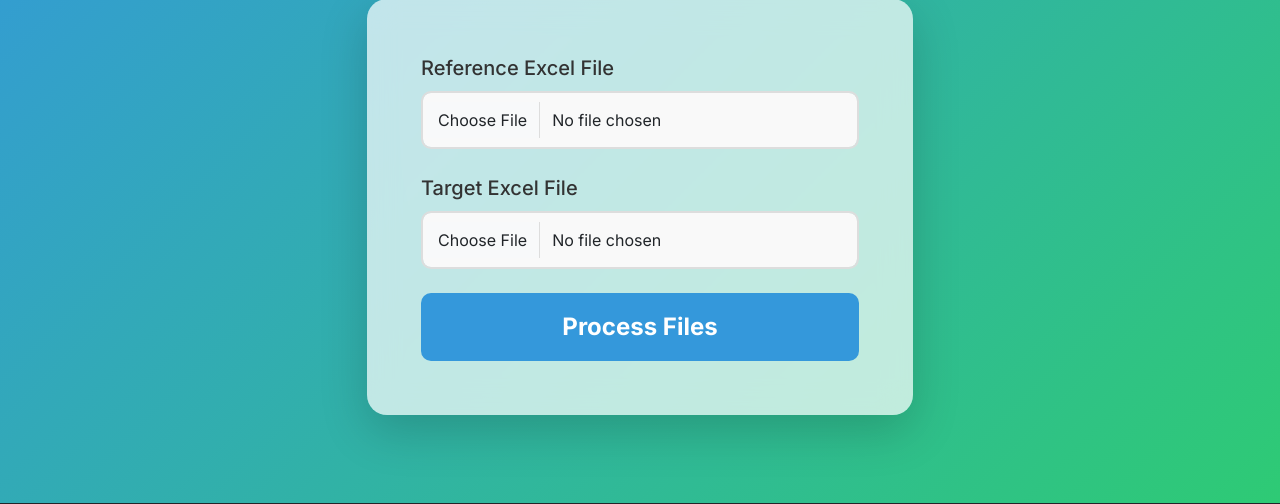
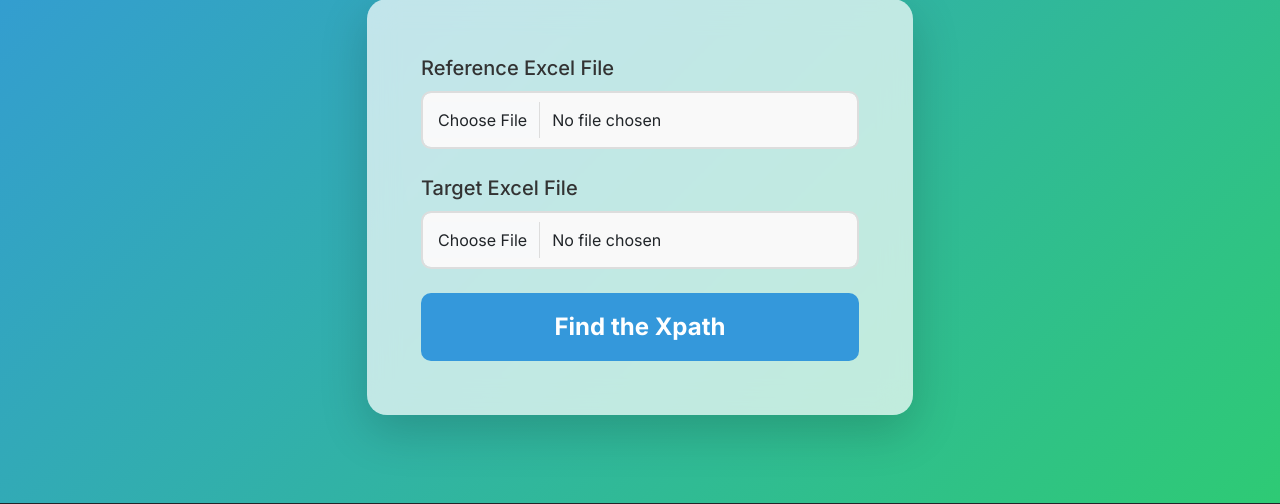
Before and after one commit to md-naciri/XpathFinderWebApp, a Flask app: page / in a window 1280 px wide. Shown: the part 225-729 px from the top of the page. Run offline with Flask 3, Linux system fonts and the light colour scheme; some libraries are stand-ins or nearby versions.

Commit message:
update the html

```diff
--- a/templates/index.html
+++ b/templates/index.html
@@ -71,7 +71,7 @@
                                 </div>
 
                                 <!-- Submit Button -->
-                                <button type="submit" class="btn btn-primary w-100 fs-4 py-3">Process Files</button>
+                                <button type="submit" class="btn btn-primary w-100 fs-4 py-3">Find the Xpath</button>
                             </form>
                         </div>
                     </div>
```
